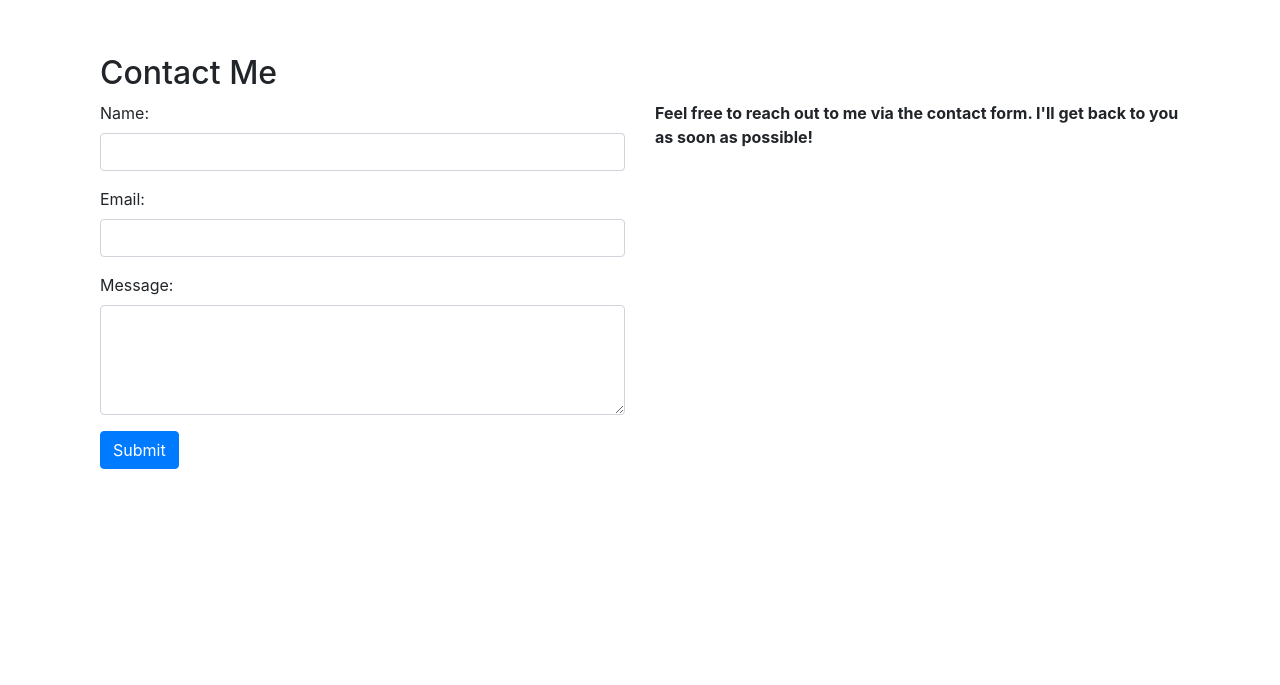
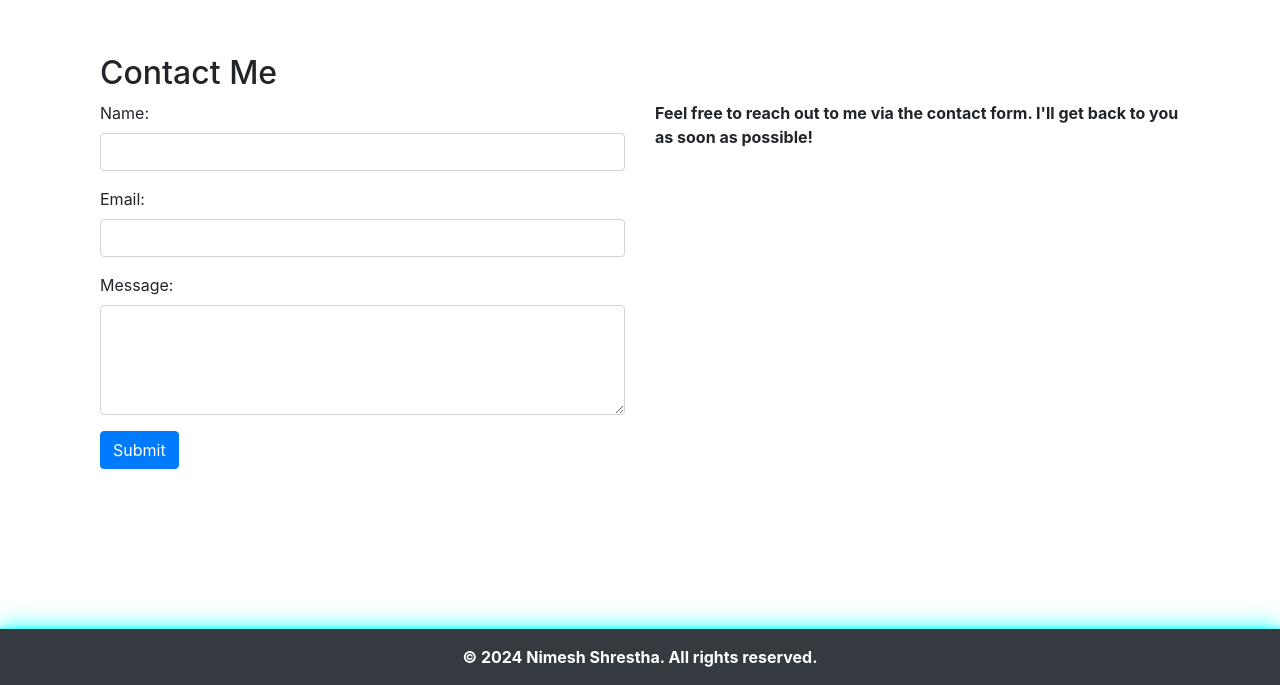
Before and after one commit to nimeshshrestha2023/nimeshshrestha, a plain HTML site: page index.html in a window 1280 px wide. Shown: the part 2208-2893 px from the top of the page. Before the commit the page ends 2837 px from the top, so only its background shows below. Drawn offline with nearby package versions, Linux system fonts and the light colour scheme.

Commit message:
Add files via upload

```diff
--- a/index.html
+++ b/index.html
@@ -174,5 +174,8 @@
             window.location.href ="https://en.wikipedia.org/wiki/CSS";
         }
     </script>
+     <footer class="bg-dark text-white text-center py-3">
+        &copy; 2024 Nimesh Shrestha. All rights reserved.
+    </footer>
 </body>
 </html>
```
